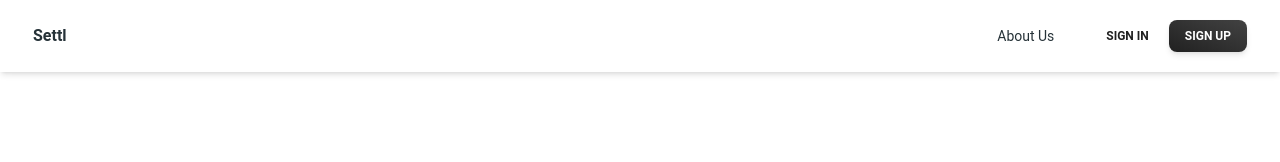
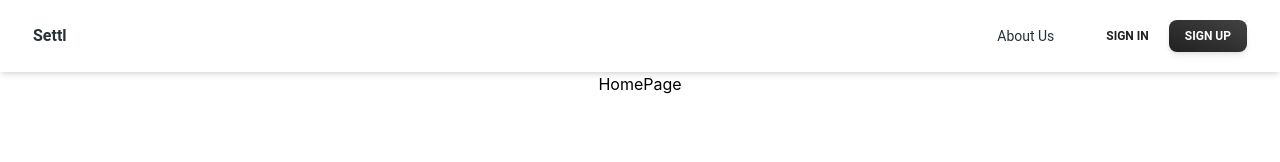
Before and after one commit to ChrissieDk/Settl-React-PWA, a React (Create React App) app: page / in a window 1280 px wide. Shown: the top 162 px of the page. Built offline with nearby package versions, Linux system fonts and the light colour scheme; no server answers.

Commit message:
Routing for homepage and rafce homepage

```diff
--- a/src/App.tsx
+++ b/src/App.tsx
@@ -5,6 +5,7 @@
 import Dashboard from "./Dashboard";
 import SignUp from "./components/SignUp/SignUp";
 import { BrowserRouter as Router, Route, Routes } from "react-router-dom";
+import HomePage from "./HomePage";
 
 const App: React.FC = () => {
   return (
@@ -12,7 +13,7 @@
       <Router>
         <StickyNavbar />
         <Routes>
-          {/* <Route path="/homepage" element={<HomePage />} /> */}
+          <Route path="/" element={<HomePage />} />
           <Route path="/Dashboard" element={<Dashboard />} />
           <Route path="/SignUp" element={<SignUp />} />
         </Routes>
--- /dev/null
+++ b/src/HomePage.tsx
@@ -0,0 +1,7 @@
+import React from "react";
+
+const HomePage = () => {
+  return <div>HomePage</div>;
+};
+
+export default HomePage;
```
